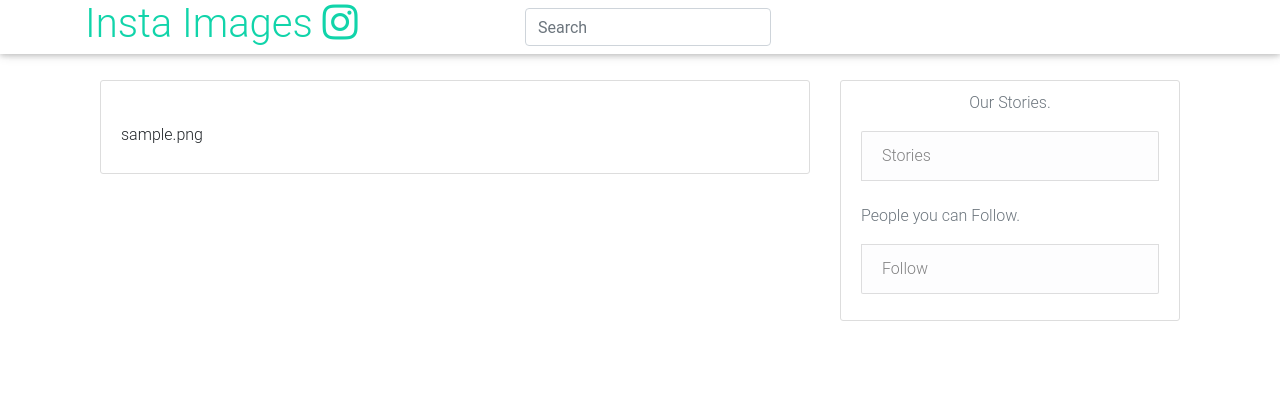
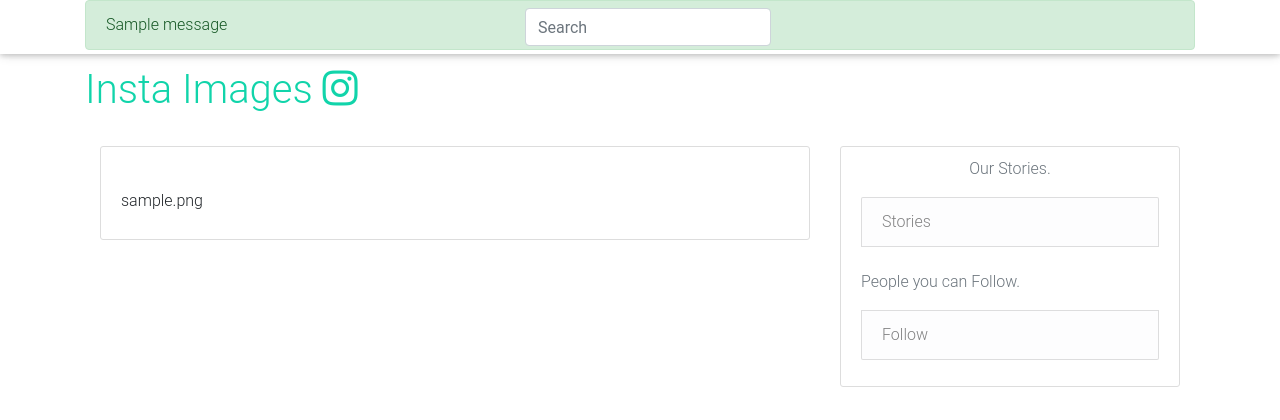
Before and after one commit to alex-muliande/Instaclone, a Django app: page / in a window 1280 px wide. Shown: the top 420 px of the page. Run offline with Django 3.2, Linux system fonts and the light colour scheme; tables that the repository leaves empty hold one stand-in row (values such as "Sample post"); one stand-in notice (Sample message) is shown; some libraries are stand-ins or nearby versions.

Commit message:
Add a message  for tags to be available in all html files

```diff
--- a/insta/templates/base.html
+++ b/insta/templates/base.html
@@ -1,6 +1,7 @@
 {% load static %}
 <!DOCTYPE html>
 <html lang="en">
+
 <head>
 
     <!-- Font Awesome -->
@@ -22,9 +23,19 @@
     <meta http-equiv="X-UA-Compatible" content="ie=edge">
     <title>Document</title>
 </head>
+
 <body>
     {% include "navbar.html" %}
     <div class="container">
+        {% if messages %}
+        {%  for message in messages %}
+
+        <div class="alert alert-{{ message.tags }}">
+            {{message}}
+        </div>
+
+        {% endfor %}
+        {% endif %}
         {% block content %} {% endblock %}
     </div>
 
@@ -32,10 +43,14 @@
     <!-- JQuery -->
     <script type="text/javascript" src="https://cdnjs.cloudflare.com/ajax/libs/jquery/3.4.1/jquery.min.js"></script>
     <!-- Bootstrap tooltips -->
-<script type="text/javascript" src="https://cdnjs.cloudflare.com/ajax/libs/popper.js/1.14.4/umd/popper.min.js"></script>
+    <script type="text/javascript" src="https://cdnjs.cloudflare.com/ajax/libs/popper.js/1.14.4/umd/popper.min.js">
+    </script>
     <!-- Bootstrap core JavaScript -->
-<script type="text/javascript" src="https://cdnjs.cloudflare.com/ajax/libs/twitter-bootstrap/4.3.1/js/bootstrap.min.js"></script>
+    <script type="text/javascript"
+        src="https://cdnjs.cloudflare.com/ajax/libs/twitter-bootstrap/4.3.1/js/bootstrap.min.js"></script>
     <!-- MDB core JavaScript -->
-<script type="text/javascript" src="https://cdnjs.cloudflare.com/ajax/libs/mdbootstrap/4.8.10/js/mdb.min.js"></script>
+    <script type="text/javascript" src="https://cdnjs.cloudflare.com/ajax/libs/mdbootstrap/4.8.10/js/mdb.min.js">
+    </script>
 </body>
+
 </html>
```
Lines whose indentation alone changed are shown as unchanged.
